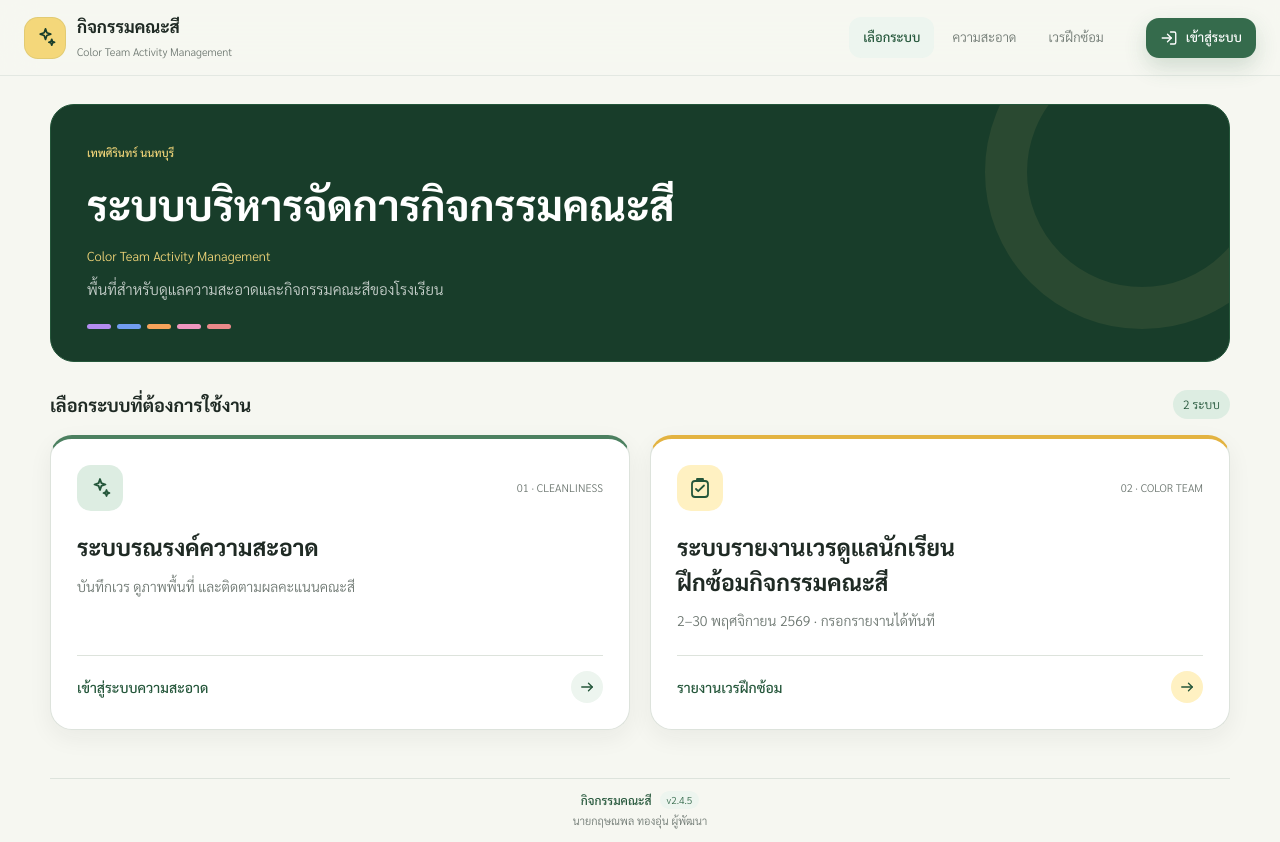
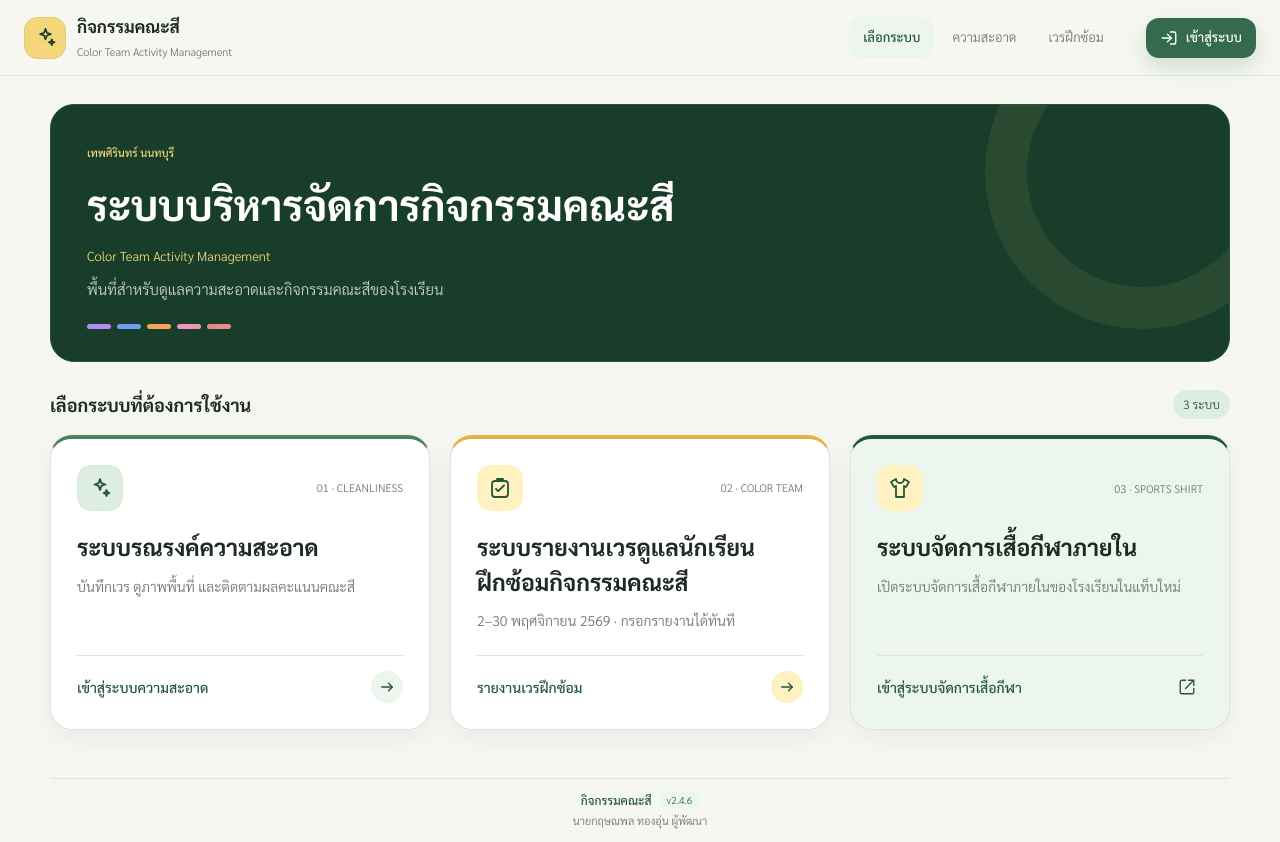
Before and after one commit to Gritteacher/cleanliness-system-v2, a React (Vite) app: page / in a window 1280 px wide. Built offline with nearby package versions, Linux system fonts and the light colour scheme; no server answers.

Commit message:
feat: link the internal sports shirt system from home (#37)
Co-authored-by: กฤษณพล ทองอุ่น <grit.th@Macintosh.local>

```diff
--- a/package.json
+++ b/package.json
@@ -1,6 +1,6 @@
 {
   "name": "cleanliness-system-v2",
-  "version": "2.4.5",
+  "version": "2.4.6",
   "private": true,
   "type": "module",
   "scripts": {
--- a/src/components/Icon.jsx
+++ b/src/components/Icon.jsx
@@ -8,6 +8,8 @@ const paths = {
   calendar: <><rect x="3" y="5" width="18" height="16" rx="3"/><path d="M8 3v4M16 3v4M3 10h18"/></>,
   sparkle: <><path d="m12 3 1.4 4.1L17.5 8.5l-4.1 1.4L12 14l-1.4-4.1-4.1-1.4 4.1-1.4L12 3Z"/><path d="m18.5 14 .8 2.2 2.2.8-2.2.8-.8 2.2-.8-2.2-2.2-.8 2.2-.8.8-2.2Z"/></>,
   arrow: <><path d="M5 12h14"/><path d="m14 7 5 5-5 5"/></>,
+  shirt: <path d="m8 3-5 3 3 5 2-1v11h8V10l2 1 3-5-5-3a4 4 0 0 1-8 0Z"/>,
+  external: <><path d="M14 3h7v7M21 3l-11 11"/><path d="M10 3H5a2 2 0 0 0-2 2v14a2 2 0 0 0 2 2h14a2 2 0 0 0 2-2v-5"/></>,
   refresh: <><path d="M20 7v5h-5"/><path d="M4 17v-5h5"/><path d="M6.1 8A7 7 0 0 1 18 6l2 6M4 12l2 6a7 7 0 0 0 11.9-2"/></>,
   image: <><rect x="3" y="4" width="18" height="16" rx="3"/><circle cx="8.5" cy="9" r="1.5"/><path d="m4 17 5-5 3 3 2-2 6 5"/></>,
   camera: <><path d="M4 8h3l1.5-2h7L17 8h3a2 2 0 0 1 2 2v8a2 2 0 0 1-2 2H4a2 2 0 0 1-2-2v-8a2 2 0 0 1 2-2Z"/><circle cx="12" cy="14" r="4"/></>,
--- a/src/pages/SystemHome.jsx
+++ b/src/pages/SystemHome.jsx
@@ -10,7 +10,7 @@ export default function SystemHome({ navigate }) {
       <p>พื้นที่สำหรับดูแลความสะอาดและกิจกรรมคณะสีของโรงเรียน</p>
       <div className="system-home-colors" aria-hidden="true"><i /><i /><i /><i /><i /></div>
     </header>
-    <div className="system-section-heading"><h2>เลือกระบบที่ต้องการใช้งาน</h2><span>2 ระบบ</span></div>
+    <div className="system-section-heading"><h2>เลือกระบบที่ต้องการใช้งาน</h2><span>3 ระบบ</span></div>
     <div className="system-choice-grid">
       <button type="button" className="system-choice cleanliness-choice" onClick={() => navigate('/cleanliness')}>
         <span className="system-choice-head"><span className="system-choice-icon"><Icon name="sparkle" size={24} /></span><span className="system-choice-number">01 · CLEANLINESS</span></span>
@@ -20,6 +20,10 @@ export default function SystemHome({ navigate }) {
         <span className="system-choice-head"><span className="system-choice-icon"><Icon name="clipboard" size={24} /></span><span className="system-choice-number">02 · COLOR TEAM</span></span>
         <h2>ระบบรายงานเวรดูแลนักเรียน<span>ฝึกซ้อมกิจกรรมคณะสี</span></h2><p>2–30 พฤศจิกายน 2569 · กรอกรายงานได้ทันที</p><span className="system-choice-action">รายงานเวรฝึกซ้อม <span><Icon name="arrow" size={18} /></span></span>
       </button>
+      <a className="system-choice shirt-choice" href="https://dsnsize.gritspace.cc/" target="_blank" rel="noopener noreferrer" aria-label="ระบบจัดการเสื้อกีฬาภายใน (เปิดแท็บใหม่)">
+        <span className="system-choice-head"><span className="system-choice-icon"><Icon name="shirt" size={24} /></span><span className="system-choice-number">03 · SPORTS SHIRT</span></span>
+        <h2>ระบบจัดการเสื้อกีฬาภายใน</h2><p>เปิดระบบจัดการเสื้อกีฬาภายในของโรงเรียนในแท็บใหม่</p><span className="system-choice-action">เข้าสู่ระบบจัดการเสื้อกีฬา <span><Icon name="external" size={18} /></span></span>
+      </a>
     </div>
   </section>;
 }
--- a/src/styles/practice.css
+++ b/src/styles/practice.css
@@ -11,9 +11,15 @@
 .system-home-colors i { width: 24px; height: 5px; border-radius: 9px; background: #B38CF0; }.system-home-colors i:nth-child(2) { background: #719DF0; }.system-home-colors i:nth-child(3) { background: #F6A35A; }.system-home-colors i:nth-child(4) { background: #EF96BF; }.system-home-colors i:nth-child(5) { background: #EA8989; }
 .system-section-heading { display: flex; justify-content: space-between; align-items: center; gap: 12px; margin: 28px 0 16px; }
 .system-section-heading h2 { margin: 0; font-size: 18px; }.system-section-heading > span { padding: 4px 10px; border-radius: 99px; background: var(--green-100); color: var(--green-800); font-size: 12px; white-space: nowrap; }
-.system-choice-grid { display: grid; grid-template-columns: repeat(2,minmax(0,1fr)); gap: 20px; }
+.system-choice-grid { display: grid; grid-template-columns: repeat(3,minmax(0,1fr)); gap: 20px; }
 .system-choice { min-width: 0; display: flex; flex-direction: column; align-items: stretch; padding: 26px; border: 1px solid var(--line); border-top: 4px solid var(--green-600); border-radius: 22px; color: var(--ink); background: white; text-align: left; box-shadow: var(--shadow-sm); transition: transform .2s, box-shadow .2s; }
 .system-choice.practice-choice { border-top-color: var(--yellow-500); }
+.system-choice.shirt-choice { border-top-color: var(--green-800); background: var(--green-50); text-decoration: none; }
+.shirt-choice .system-choice-icon { background: var(--yellow-100); }
+@media (min-width: 681px) and (max-width: 980px) {
+  .system-choice-grid { grid-template-columns: repeat(2,minmax(0,1fr)); }
+  .shirt-choice { grid-column: 1 / -1; }
+}
 .system-choice:hover { transform: translateY(-3px); box-shadow: var(--shadow-lg); }
 .system-choice:focus-visible, .practice-page a:focus-visible { outline: 3px solid var(--yellow-500); outline-offset: 4px; }
 .system-choice-head { display: flex; align-items: center; justify-content: space-between; gap: 12px; }
```
Also changed, not shown: 2 other files (tests, documents, lock files or other folders).
